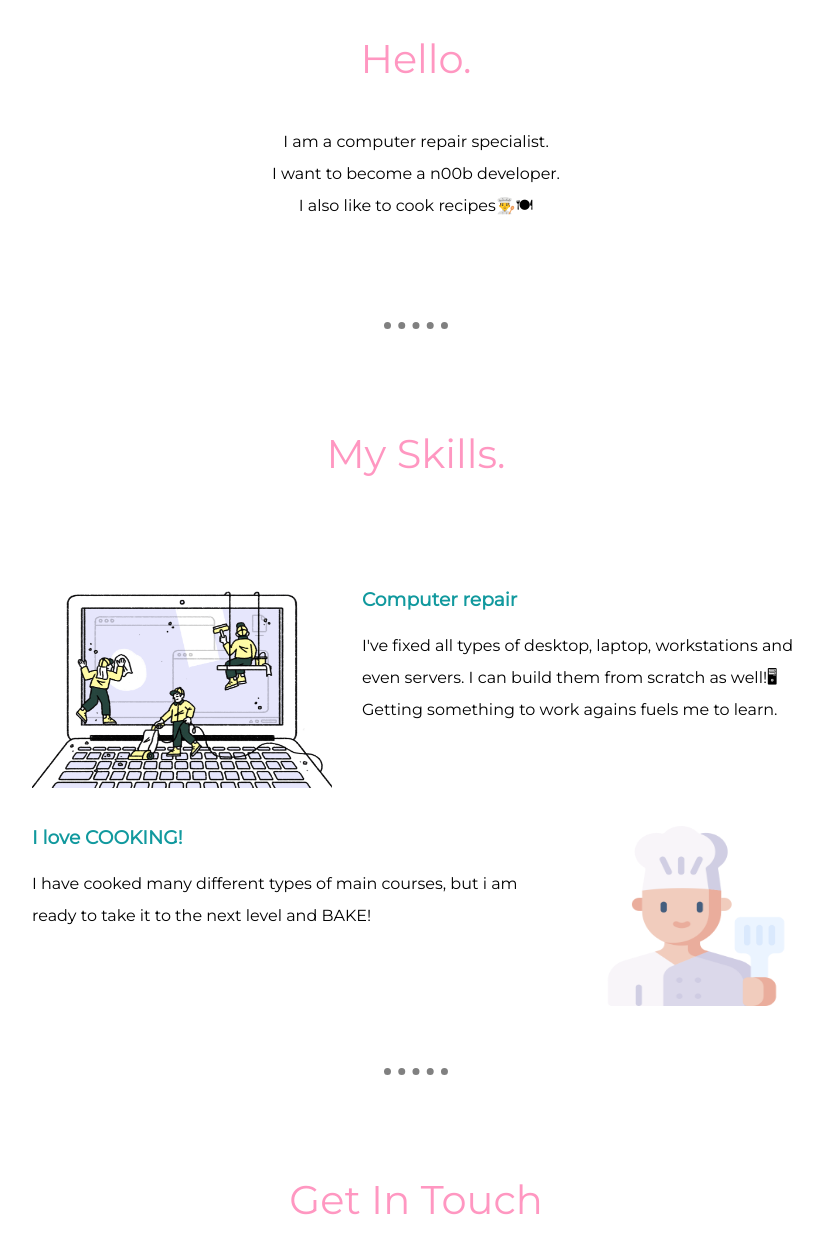
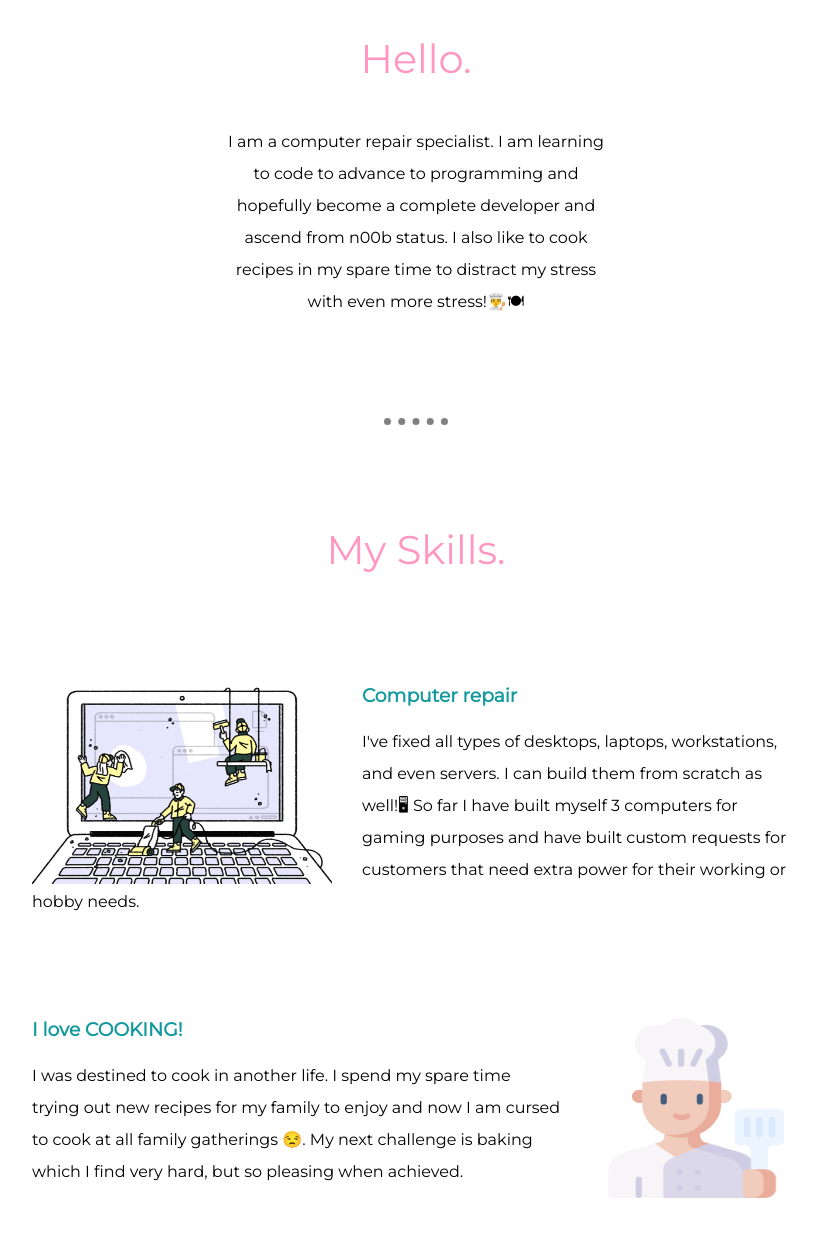
Before and after one commit to Jconde09r/MySite, a plain HTML site: page index.html in a window 1280 px wide. Shown: the part 1190-2427 px from the top of the page, without its empty margins (224-1047 px from the left). Drawn offline with Linux system fonts and the light colour scheme.

Commit message:
Update index.html

```diff
--- a/index.html
+++ b/index.html
@@ -24,11 +24,10 @@
   <div class="profile">
     <img class="me" src="images/me.jpg" alt="">
     <h2>Hello.</h2>
-    <p>I am a computer repair specialist.
-    <br>
-    I want to become a n00b developer.
-    <br>
-    I also like to cook recipes👨‍🍳🍽</p>
+    <p class="intro">I am a computer repair specialist. I am learning to code to
+       advance to programming and hopefully become a complete developer and
+       ascend from n00b status. I also like to cook recipes in my spare time
+       to distract my stress with even more stress!👨‍🍳🍽</p>
   </div>
   <hr>
   <div class="skills">
@@ -36,28 +35,36 @@
     <div class="skill-row-a">
       <img class="laptop" src="images/laptop.gif" alt="">
       <h3>Computer repair</h3>
-      <p class="repair-description">I've fixed all types of desktop, laptop, workstations and even servers. I can build them from scratch as well!🖥 Getting something to work agains fuels me to learn. </p>
+      <p class="repair-description">
+        I've fixed all types of desktops, laptops, workstations, and even servers.
+        I can build them from scratch as well!🖥 So far I have built myself 3
+        computers for gaming purposes and have built custom requests for
+        customers that need extra power for their working or hobby needs.
+       </p>
     </div>
     <div class="skill-row-b">
       <img class="chef" src="images/chef.png" alt="">
       <h3>I love COOKING!</h3>
-      <p class="cook-description">I have cooked many different types of main courses, but i am ready to take it to the next level and BAKE!</p>
+      <p class="cook-description">
+        I was destined to cook in another life. I spend my spare time trying out
+         new recipes for my family to enjoy and now I am cursed to cook at all
+         family gatherings 😒. My next challenge is baking which I find very
+         hard, but so pleasing when achieved.
+      </p>
     </div>
-  </div>
-  <hr class="contact-hr">
-  <div class="contact-me">
-    <h2>Get In Touch</h2>
-    <h3>Let's get together to chat, play & code.</h3>
-    <p>I enjoy PC gaming as much as the next guy. Feel free to let me know your interest.</p>
-    <br>
-    <br>
-    <button type="button" name="button"><a class="btn" href="mailto:Jconde09r@gmail.com">CONTACT ME</a></button>
+  <hr>
+  <h2>Get In Touch</h2>
+  <h3>Let's get together to chat, play & code.</h3>
+  <p>I enjoy PC gaming as much as the next guy. Feel free to let me know your
+    gaming preferences.</p>
+  <br>
+  <br>
+  <button type="button" name="button"><a class="btn" href="mailto:Jconde09r@gmail.com">CONTACT ME</a></button>
   </div>
 </div>
-<br>
-<br>
-<br>
-<br>
+<div class="contact-me">
+
+</div>
 <div class="bottom-container">
   <a class="footer-link" href="https://www.linkedin.com/in/jose-conde-rivera/">LinkedIn</a>
   <a class="footer-link" href="https://github.com/Jconde09r">GitHub</a>
```
